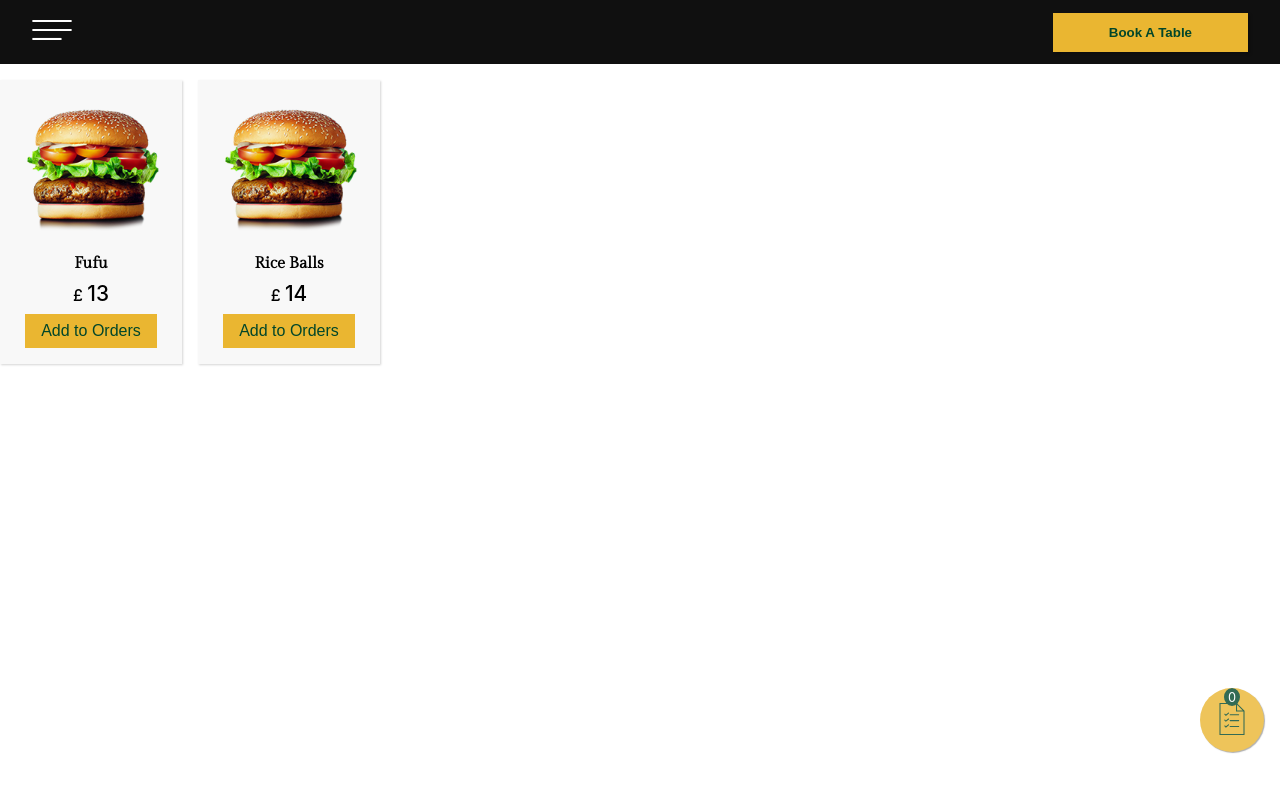
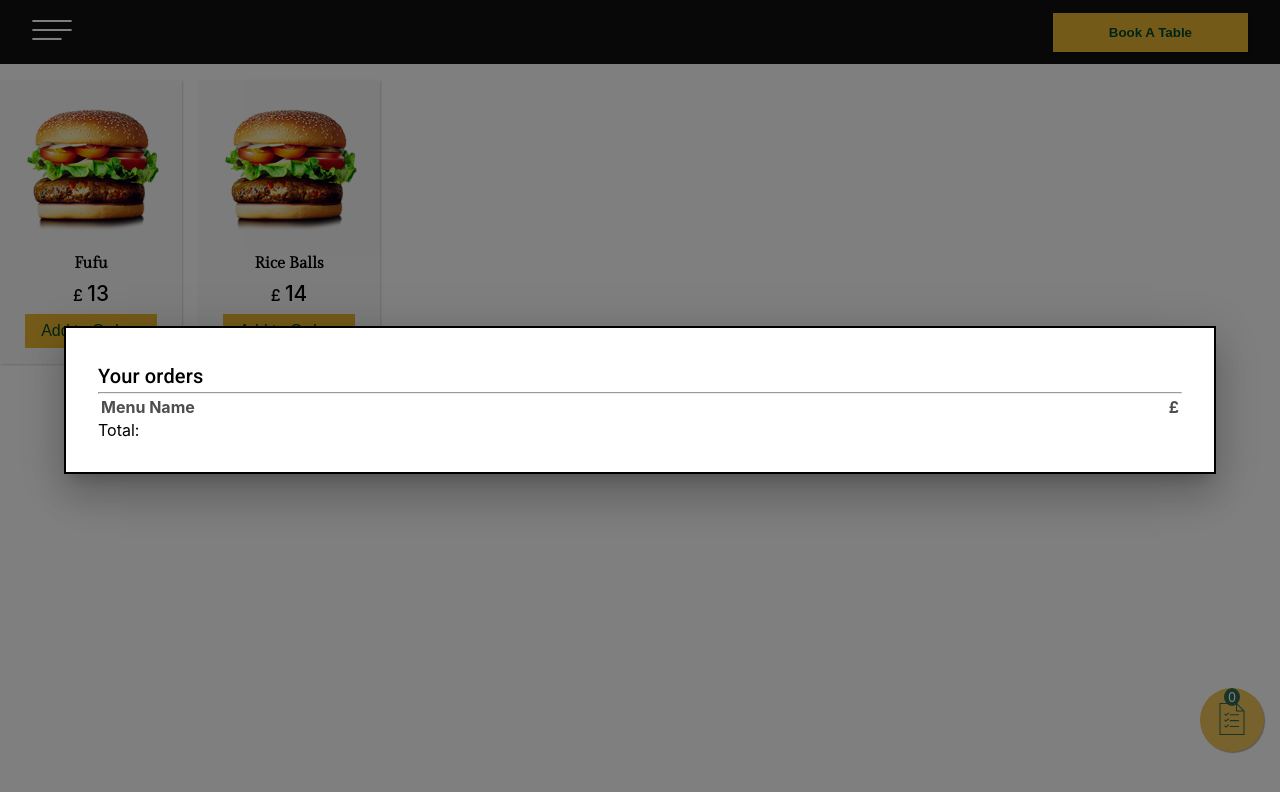
Before and after one commit to devH00P5/react-test, a React (Create React App) app: page /menu in a window 1280 px wide. Both pictures are taken after a click on the button 1232 px from the left and 720 px from the top of the page. Shown: the top 792 px of the page. Built offline with nearby package versions, Linux system fonts and the light colour scheme.

Commit message:
orders popup

```diff
--- a/package.json
+++ b/package.json
@@ -4,7 +4,11 @@
   "version": "0.1.0",
   "private": true,
   "dependencies": {
+    "@emotion/react": "^11.11.4",
+    "@emotion/styled": "^11.11.5",
     "@gsap/react": "^2.1.1",
+    "@mui/icons-material": "^5.15.18",
+    "@mui/material": "^5.15.18",
     "@testing-library/jest-dom": "^5.17.0",
     "@testing-library/react": "^13.4.0",
     "@testing-library/user-event": "^13.5.0",
--- a/src/App.css
+++ b/src/App.css
@@ -251,6 +251,32 @@ button {
   height: 2rem;
   stroke-width: 1rem;
   fill: #01462A;
+}
+
+.orders {
+  display: block;
+  position: absolute;
+}
+
+.orders_t {
+  width: 100%;
+}
+.orders_t th, .orders_t td {
+  color: #4e4e4e;
+}
+.orders_t th input, .orders_t td input {
+  width: 30%;
+}
+@media screen and (max-width: 540px) {
+  .orders_t th, .orders_t td {
+    font-size: 0.8rem;
+  }
+}
+.orders_t th:first-child {
+  text-align: left;
+}
+.orders_t th:last-child, .orders_t td:last-child {
+  text-align: right;
 }
 
 .one-pg {
--- a/src/App.scss
+++ b/src/App.scss
@@ -293,6 +293,34 @@ button{
 
     }
 
+}
+
+.orders{
+    display: block;
+    position: absolute;
+}
+
+.orders_t{
+    width: 100%;
+    th,td{
+        color:$default-font-grey;
+        input{
+            width: 30%;
+        }
+        @media screen and (max-width:540px) {
+            font-size: .8rem;
+
+        }
+    }
+    &{
+        th:first-child{
+            text-align: left;
+        }
+        th:last-child,td:last-child{
+            text-align: right;
+        }
+
+    }
 }
 .one-pg{
     //height: 100dvh;
--- a/src/components/Buttons/OrdersList.js
+++ b/src/components/Buttons/OrdersList.js
@@ -1,11 +1,23 @@
-import React from 'react';
+import { Box, Modal, Typography } from '@mui/material';
+import React ,{useState} from 'react';
 
 const OrdersList = (props) => {
+
+    const [modalDisplay, setmodalDisplay] = useState(false);
+    const showModal=()=>{
+        setmodalDisplay(true);
+    }
+
+    const hideModal=()=>{
+        setmodalDisplay(false);
+    }
+
+
 
 
     return (
         <div className='order_button'>
-            <button  onClick={()=>{console.log("show Orders")}}>
+            <button  onClick={()=>{showModal()}}>
             <svg  version="1.1" id="Capa_1"
 	 viewBox="0 0 60 60" >
 <g>
@@ -26,7 +38,67 @@ const OrdersList = (props) => {
 </svg>
 
             </button>
-            <p>{props.orderSize}</p>
+            <p>{props.ordersList.length}</p>
+            <div className='orders'>
+
+<Modal
+  open={modalDisplay}
+  onClose={hideModal}
+  aria-labelledby="modal-modal-title"
+  aria-describedby="modal-modal-description"
+>
+  <Box sx={
+
+ {
+    position: 'absolute',
+    top: '50%',
+    left: '50%',
+    transform: 'translate(-50%, -50%)',
+    width: '90%',
+    bgcolor: 'background.paper',
+    border: '2px solid #000',
+    boxShadow: 24,
+    p: 4,
+  }
+
+  }>
+    <Typography id="modal-modal-title" variant="h6" component="h5">
+      Your orders
+    </Typography>
+    <hr />
+    <div>
+        <table className='orders_t'>
+            <tr>
+                <th>Menu Name</th>
+                <th></th>
+                <th>£</th>
+
+            </tr>
+
+
+        {
+            props.ordersList.map((orderItem, index) => {
+               return(
+                <tr>
+                <td>{orderItem.name}</td>
+                <td><input type='number'  min={1} max={orderItem.max} step={1}/></td>
+                <td>{orderItem.price}</td>
+                </tr>
+               )
+            })
+        }
+         </table>
+         <div className='total_order'>
+            <p>Total: <span></span></p>
+
+         </div>
+
+    </div>
+  </Box>
+</Modal>
+
+
+            </div>
         </div>
     );
 }
--- a/src/components/MenusList.js
+++ b/src/components/MenusList.js
@@ -31,6 +31,8 @@ export default function MenusList() {
             name:'Fufu',
             image:burger,
             price:13.00,
+            qty:1,
+            max:10,
             options:['Palmnut Soup','Groundnut Soup','Light Soup'],
             proteins:[{
                 proteinName:'Fish',
@@ -46,6 +48,8 @@ export default function MenusList() {
             name:'Rice Balls',
             options:['Palmnut Soup','Groundnut Soup'],
             price:14.00,
+            qty:1,
+            max:3,
             proteins:[{
                 proteinName:'Fish',
                 Price:5.00
@@ -87,7 +91,7 @@ export default function MenusList() {
             })
         }
         </div>
-        <OrdersList orderSize={ordersList.length}/>
+        <OrdersList ordersList={ordersList}/>
     </div>
   )
 }
```
Also changed, not shown: 2 other files (tests, documents, lock files or other folders).
